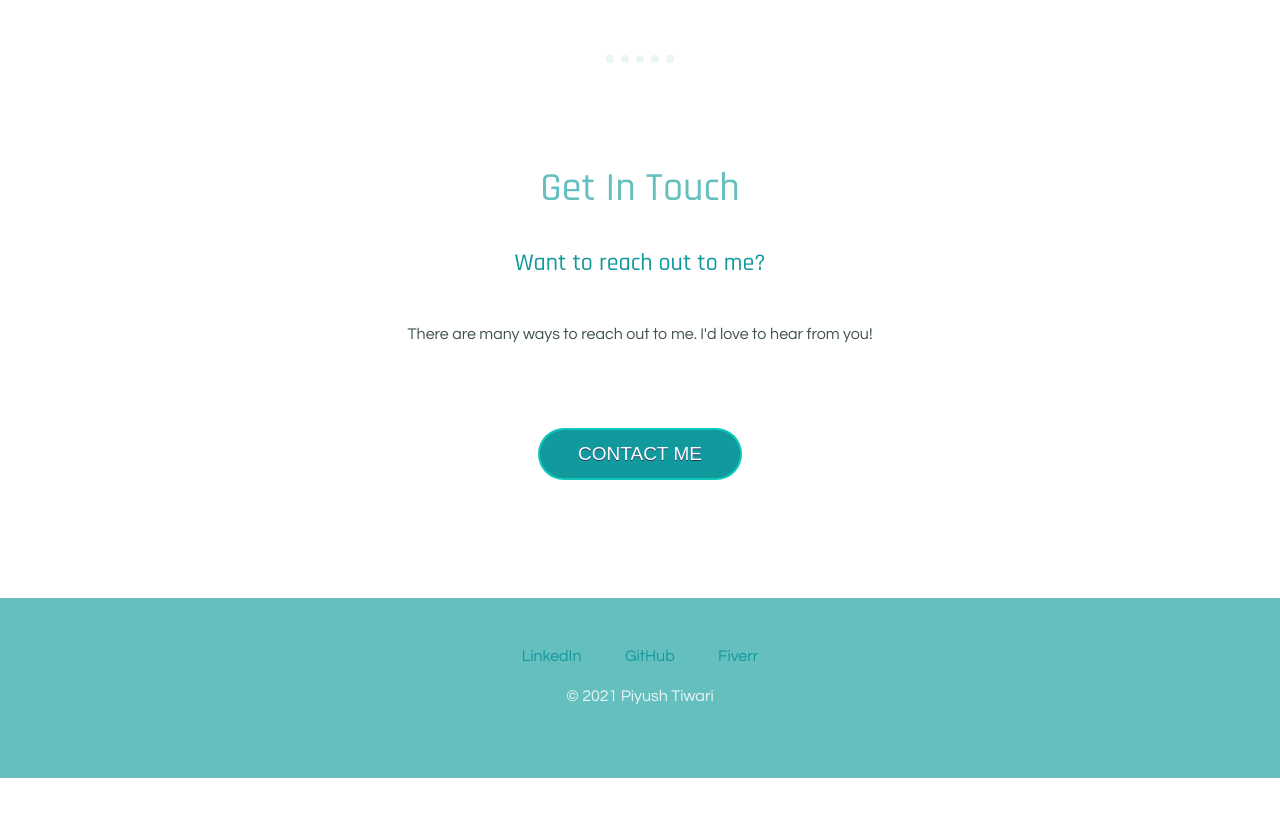
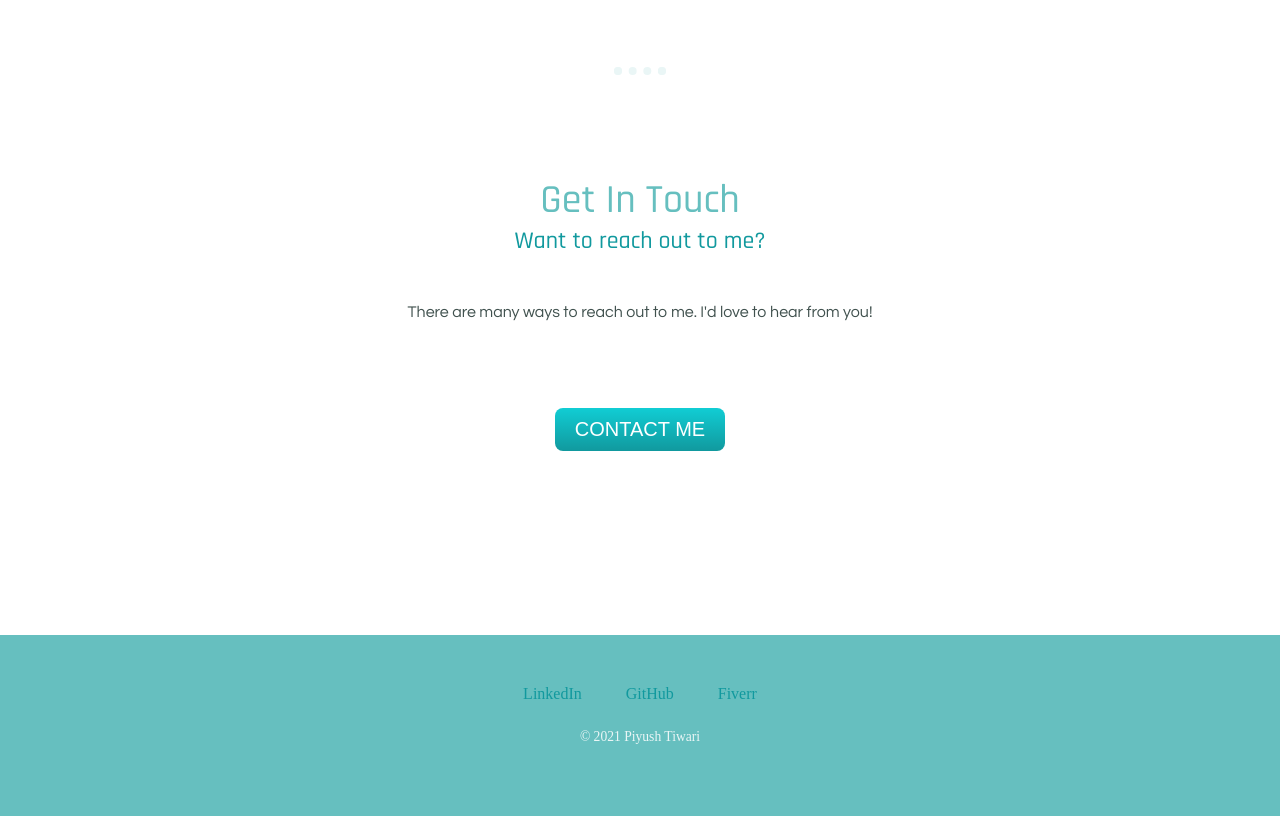
Before and after one commit to quubble/myportfolio, a plain HTML site: page index.html in a window 1280 px wide. Shown: the part 1819-2635 px from the top of the page. Before the commit the page ends 2597 px from the top, so only its background shows below. Drawn offline with Linux system fonts and the light colour scheme.

Commit message:
First Commit

```diff
--- a/css/styles.css
+++ b/css/styles.css
@@ -1,9 +1,24 @@
-body {
+/*I tried all this*/
+
+
+/* DEFAULT CSS SETTING */
+
+* {
     margin: 0;
+    padding: 0;
+    box-sizing: border-box;
+}
+
+/* WRAPED THE WHOLE CONTENT INTO CONTAINER DIV */
+.container {
+    display: flex;
+    width: 100%;
+    flex-flow: column wrap;
     text-align: center;
     color: #40514E;
     font-family: Century Gothic, CenturyGothic, AppleGothic, sans-serif;
 }
+
 
 h1 {
     margin: 50px auto 0px auto;
@@ -18,7 +33,7 @@ h2 {
     font-weight: normal;
     font-size: 2.5rem;
     color: #66BFBF;
-    margin-top: 0px
+    margin-top: 0;
 }
 
 h3 {
@@ -54,30 +69,37 @@ p {
 /***Classes***/
 
 .top-container {
+    flex: 1;
+    flex-direction: column;
     background-color: #eaf6f6;
-    padding-top: 100px;
+    padding-top: 6.25rem;
     position: relative;
 }
 
 .middle-container {
-    margin: 50px 0;
+    flex: 1;
+    flex-direction: column;
+    margin: 3.125rem 0;
 }
 
 .bottom-container {
+    text-align: center;
     background-color: #66BFBF;
-    padding-top: 50px;
-    padding-bottom: 50px;
+    padding-top: 3.125rem;
+    padding-bottom: 3.125rem;
     color: #eaf6f6;
 }
 
+
+
 .contact-me {
-    padding-top: 100px;
-    padding-bottom: 100px;
+    padding-top: 6.25rem;
+    padding-bottom: 6.25rem;
 }
 
 .contact-message {
     width: 40%;
-    margin: 40px auto 60px;
+    margin: 2.5rem auto 3.75rem;
 }
 
 .pro {
@@ -86,19 +108,19 @@ p {
 
 .top-cloud {
     position: absolute;
-    top: 50px;
-    right: 300px;
+    top: 3.125rem;
+    right: 18.75rem;
 
 }
 
 .bottom-cloud {
     position: absolute;
-    left: 300px;
-    bottom: 300px;
+    left: 18.75rem;
+    bottom: 18.75rem;
 }
 
 .piyush-image {
-    width: 200px;
+    width: 12.5rem;
     border-radius: 100%;
 }
 
@@ -108,50 +130,69 @@ p {
 }
 
 .skills {
-    padding-top: 100px;
+    padding-top: 6.25rem;
 }
 
+/* flexbox proerty required here */
 .skill-row {
     width: 50%;
-    margin: 100px auto 100px auto;
+    margin: 6.25rem auto 6.25rem auto;
     text-align: left;
 }
 
+/* flexbox proerty required here */
 .skill-reading {
+    width: 25%;
     float: left;
-    width: 25%;
     margin-right: 30px;
+
 }
 
+/* flexbox proerty required here */
 .skill-investing {
     width: 25%;
     float: right;
     margin-left: 30px;
 }
 
+.myButton {
+    background: #11CDD4;
+    background-image: -webkit-linear-gradient(top, #11CDD4, #11999E);
+    background-image: -moz-linear-gradient(top, #11CDD4, #11999E);
+    background-image: -ms-linear-gradient(top, #11CDD4, #11999E);
+    background-image: -o-linear-gradient(top, #11CDD4, #11999E);
 
-.myButton {
-    box-shadow: 0px 0px 0px 2px #0ec7b7;
-    background: linear-gradient(to bottom, #11999E 5%, #11999E 100%);
-    background-color: #11999E;
-    border-radius: 150px;
-    border: 1px solid #11999E;
+    -webkit-border-radius: 8px;
+    -moz-border-radius: 8px;
+    border-radius: 8px;
+    color: #FFFFFF;
+    font-family: 'Montserrat', sans-serif;
+    font-size: 20px;
+    font-weight: 100;
+    padding: 10PX 20px;
+    border: solid #337FED 0;
+    text-decoration: none;
     display: inline-block;
     cursor: pointer;
-    color: #ffffff;
-    font-family: Arial;
-    font-size: 19px;
-    padding: 12px 37px;
-    text-decoration: none;
-    text-shadow: 0px 1px 0px #283966;
+    text-align: center;
 }
 
 .myButton:hover {
-    background: linear-gradient(to bottom, #476e9e 5%, #7892c2 100%);
-    background-color: #476e9e;
+    border: solid #337FED 0;
+    background: #30E3CB;
+    background-image: -webkit-linear-gradient(top, #30E3CB, #2BC4AD);
+    background-image: -moz-linear-gradient(top, #30E3CB, #2BC4AD);
+    background-image: -ms-linear-gradient(top, #30E3CB, #2BC4AD);
+    background-image: -o-linear-gradient(top, #30E3CB, #2BC4AD);
+
+    -webkit-border-radius: 8px;
+    -moz-border-radius: 8px;
+    border-radius: 8px;
+    text-decoration: none;
 }
 
-.myButton:active {
-    position: relative;
-    top: 1px;
+.copyright {
+    color: #EAF6F6;
+    font-size: .85rem;
+    padding: 20px 0;
 }
```
